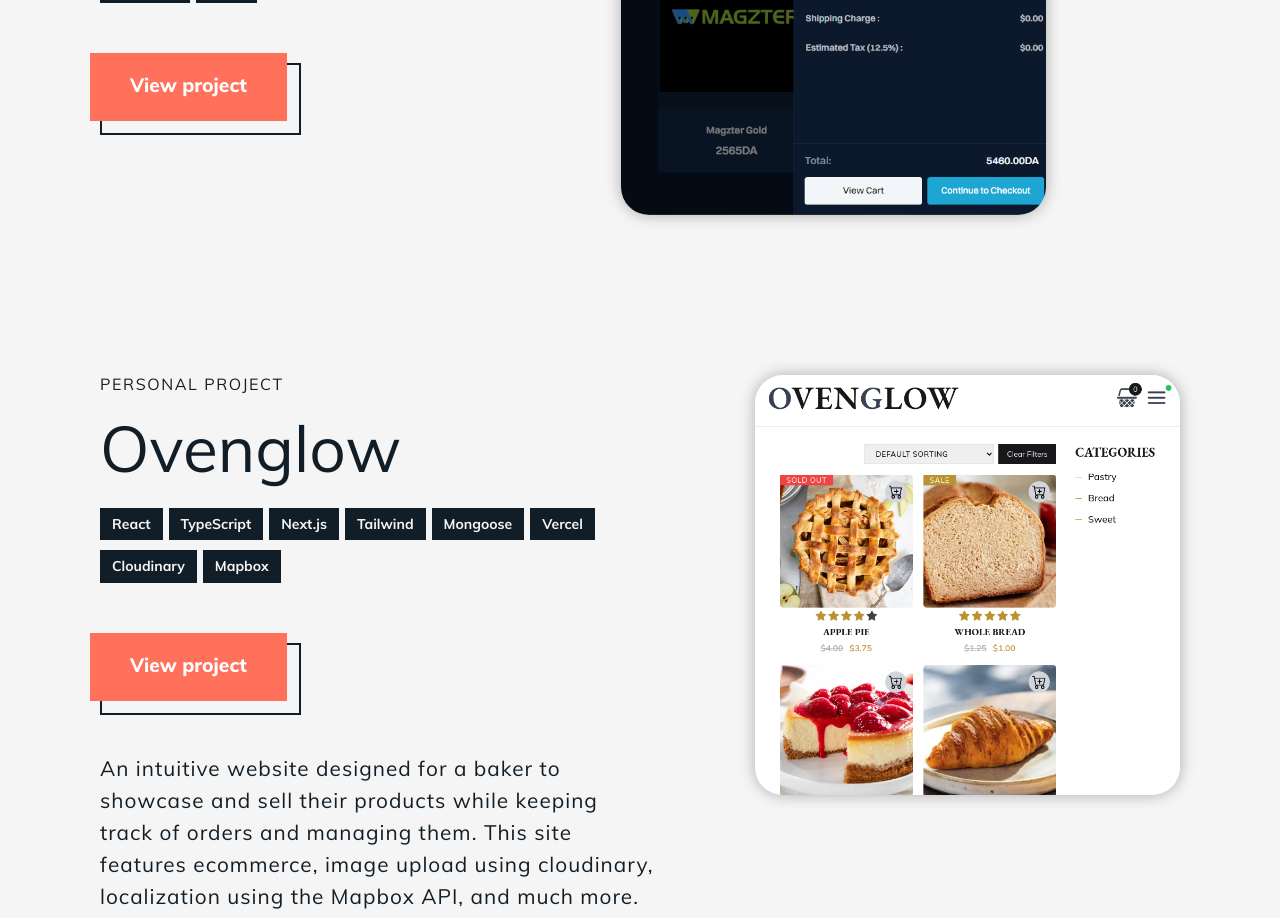
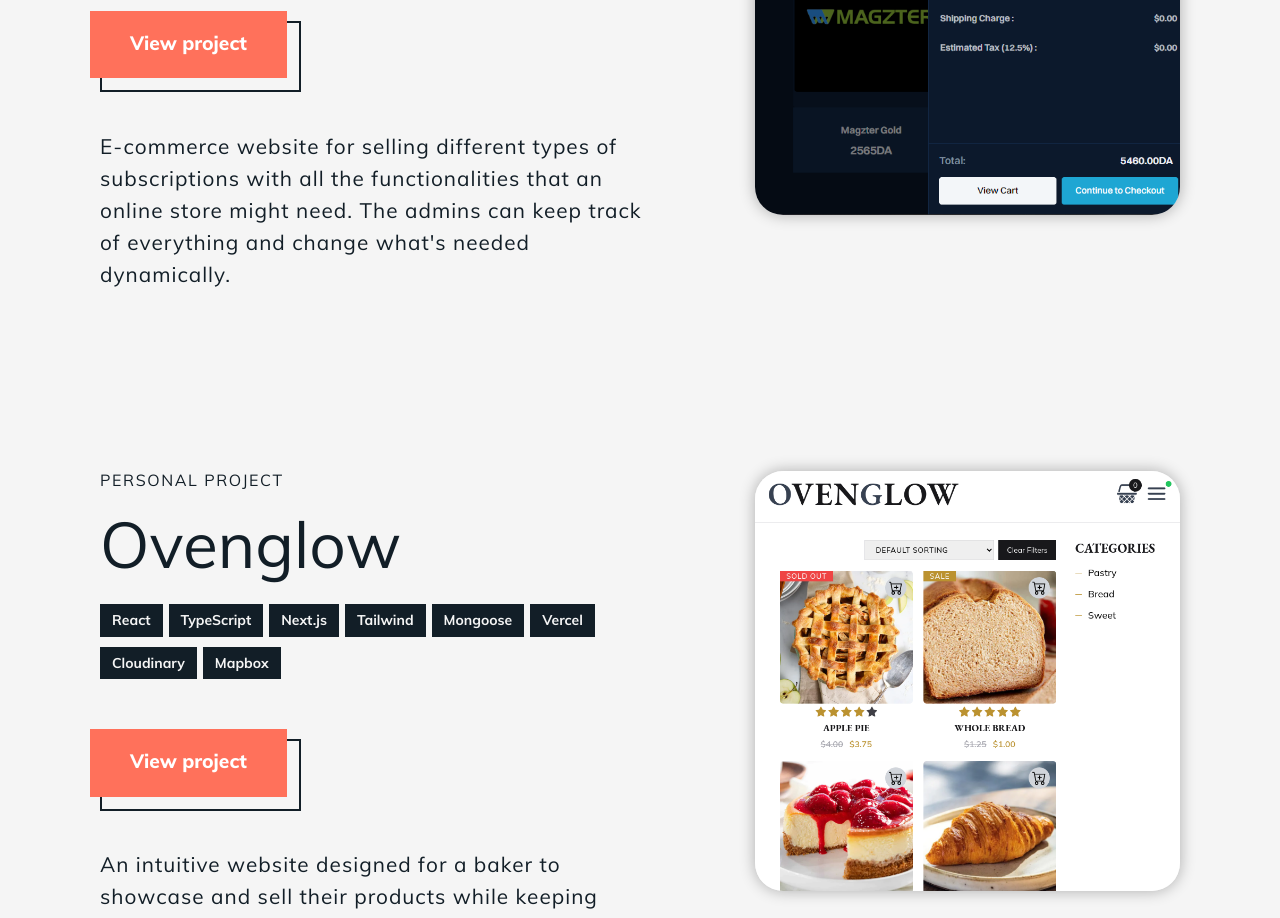
Before and after one commit to KudoExtase810/dev-portfolio, a Next.js app: page / in a window 1280 px wide. Shown: the part 3600-4518 px from the top of the page. Built offline with nearby package versions, Linux system fonts and the light colour scheme.

Commit message:
added missing description to latest added project

```diff
--- a/src/data/projects.ts
+++ b/src/data/projects.ts
@@ -52,6 +52,8 @@
         ],
         link: "https://afriha.shop",
         role: "Work project",
+        description:
+            "E-commerce website for selling different types of subscriptions with all the functionalities that an online store might need. The admins can keep track of everything and change what's needed dynamically.",
         image: afrihaShot,
     },
     {
```
